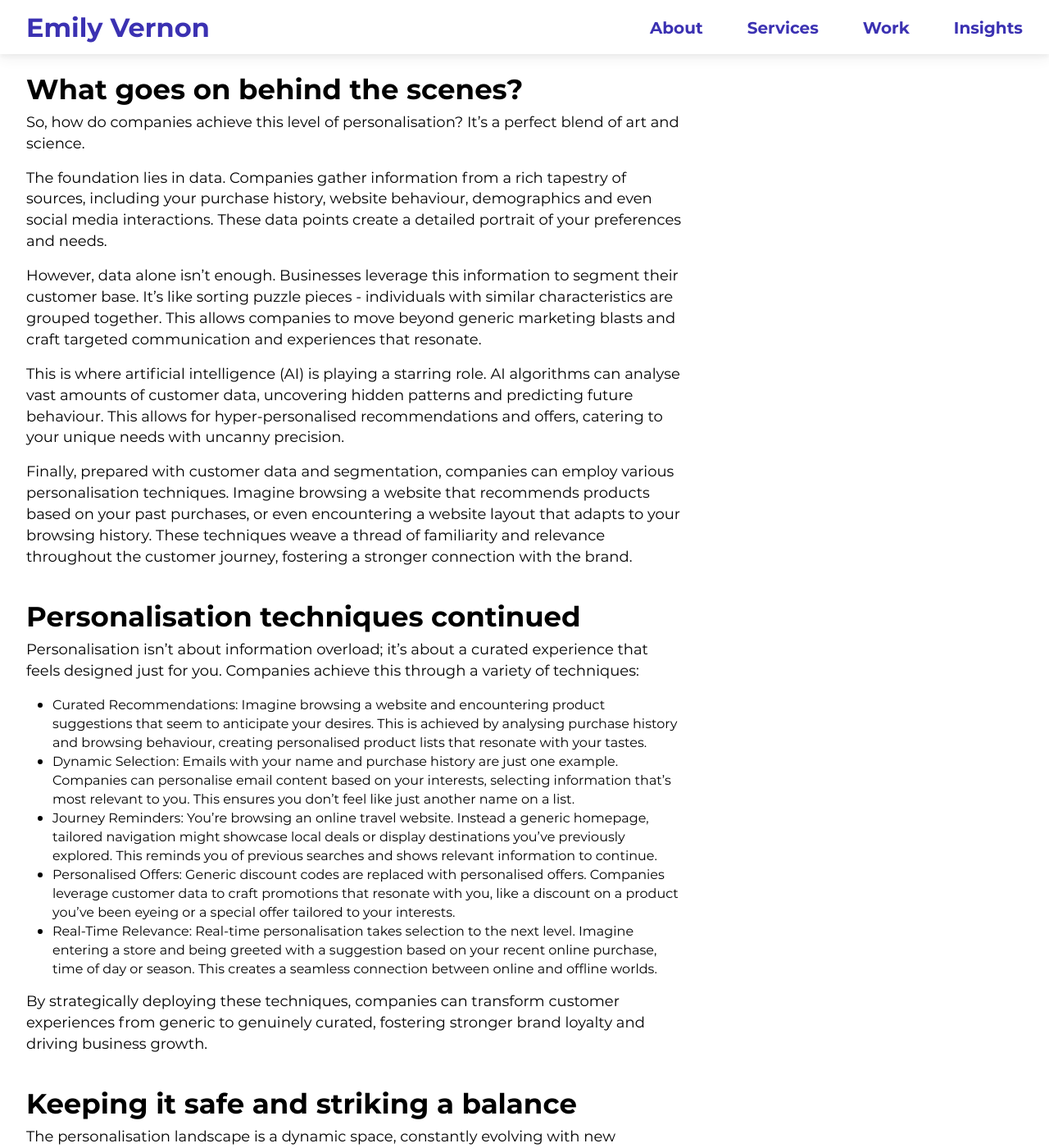
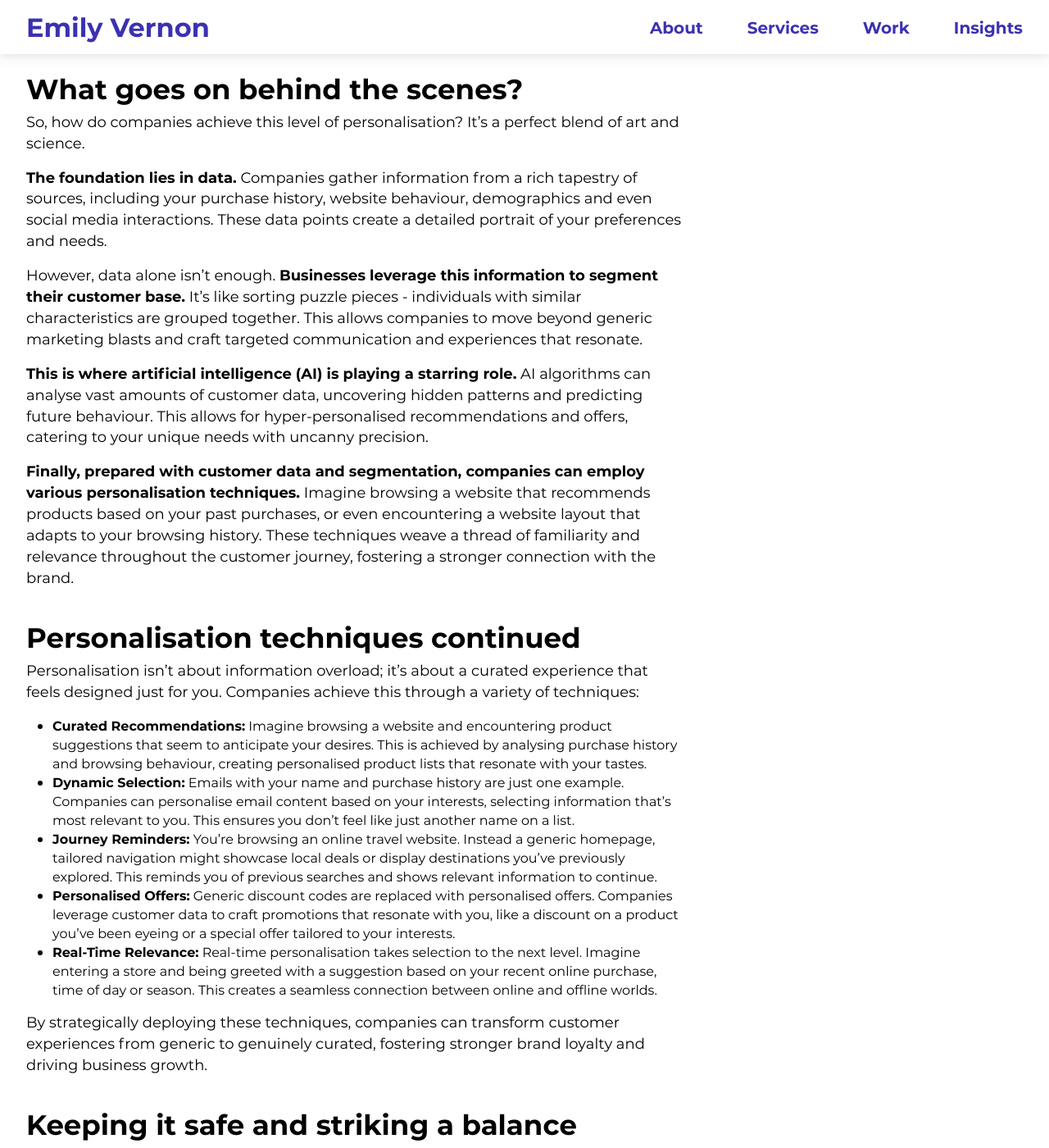
Before and after one commit to emilygv/emilyvernon.com, a Jekyll site: the page built from _posts/2023-02-04-demystifying-personalisation-in-customer-experience.md, in a window 1280 px wide and 1400 px high, scrolled down 1581 px. Shown: the whole window at 82% size. Built offline with Jekyll 4.4.1, drawn with Linux system fonts in a browser that asks for light colours; some of the changed text lies outside the part shown.

Commit message:
Update 2023-02-04-demystifying-personalisation-in-customer-experience.md

```diff
--- a/_posts/2023-02-04-demystifying-personalisation-in-customer-experience.md
+++ b/_posts/2023-02-04-demystifying-personalisation-in-customer-experience.md
@@ -19,47 +19,47 @@ But what exactly is personalisation, and how can businesses leverage it effectiv
 
 ## Why personalisation matters
 
-Personalisation isn't just a fad - it's a necessity. 71% of consumers expect companies to personalise their interactions, according to a study by McKinsey & Company. In a world overflowing with choices, customers gravitate towards brands that understand their needs and preferences.
+Personalisation isn't just a fad - it's a necessity. **71% of consumers expect companies to personalise their interactions, according to a study by McKinsey & Company.** In a world overflowing with choices, customers gravitate towards brands that understand their needs and preferences.
 
-Personalisation fosters a sense of connection, leading to increased satisfaction, loyalty and ultimately revenue. Studies show that personalisation can boost sales conversions by up to 80% and lift customer lifetime value by as much as 10% according to Epsilon and Accenture respectively.
+Personalisation fosters a sense of connection, leading to increased satisfaction, loyalty and ultimately revenue. Studies show that **personalisation can boost sales conversions by up to 80% and lift customer lifetime value by as much as 10%** according to Epsilon and Accenture respectively.
 
 Let's move beyond theory and dive into concrete examples of how companies are implementing personalisation:
 
-* Netflix: The streaming giant is a masterclass in personalisation. From suggesting shows based on your watch history to creating personalised profiles, Netflix tailors the entire user experience.
-* Spotify: Ever notice how Spotify's "Discover Weekly" playlists feel eerily on point? That's personalisation at work. Spotify analyses your listening habits and curates playlists filled with music you'll likely enjoy.
-* Sephora: Sephora's Beauty Insider program is a goldmine of personalised recommendations. By collecting data on past purchases and browsing behaviour, Sephora suggests products that align with your beauty needs.
+* **Netflix:** The streaming giant is a masterclass in personalisation. From suggesting shows based on your watch history to creating personalised profiles, Netflix tailors the entire user experience.
+* **Spotify:** Ever notice how Spotify's "Discover Weekly" playlists feel eerily on point? That's personalisation at work. Spotify analyses your listening habits and curates playlists filled with music you'll likely enjoy.
+* **Sephora:** Sephora's Beauty Insider program is a goldmine of personalised recommendations. By collecting data on past purchases and browsing behaviour, Sephora suggests products that align with your beauty needs.
 
 ## What goes on behind the scenes?
 
 So, how do companies achieve this level of personalisation? It's a perfect blend of art and science.
 
-The foundation lies in data. Companies gather information from a rich tapestry of sources, including your purchase history, website behaviour, demographics and even social media interactions. These data points create a detailed portrait of your preferences and needs.
+**The foundation lies in data.** Companies gather information from a rich tapestry of sources, including your purchase history, website behaviour, demographics and even social media interactions. These data points create a detailed portrait of your preferences and needs.
 
-However, data alone isn't enough. Businesses leverage this information to segment their customer base. It's like sorting puzzle pieces - individuals with similar characteristics are grouped together. This allows companies to move beyond generic marketing blasts and craft targeted communication and experiences that resonate.
+However, data alone isn't enough. **Businesses leverage this information to segment their customer base.** It's like sorting puzzle pieces - individuals with similar characteristics are grouped together. This allows companies to move beyond generic marketing blasts and craft targeted communication and experiences that resonate.
 
-This is where artificial intelligence (AI) is playing a starring role. AI algorithms can analyse vast amounts of customer data, uncovering hidden patterns and predicting future behaviour. This allows for hyper-personalised recommendations and offers, catering to your unique needs with uncanny precision.
+**This is where artificial intelligence (AI) is playing a starring role.** AI algorithms can analyse vast amounts of customer data, uncovering hidden patterns and predicting future behaviour. This allows for hyper-personalised recommendations and offers, catering to your unique needs with uncanny precision.
 
-Finally, prepared with customer data and segmentation, companies can employ various personalisation techniques. Imagine browsing a website that recommends products based on your past purchases, or even encountering a website layout that adapts to your browsing history. These techniques weave a thread of familiarity and relevance throughout the customer journey, fostering a stronger connection with the brand.
+**Finally, prepared with customer data and segmentation, companies can employ various personalisation techniques.** Imagine browsing a website that recommends products based on your past purchases, or even encountering a website layout that adapts to your browsing history. These techniques weave a thread of familiarity and relevance throughout the customer journey, fostering a stronger connection with the brand.
 
 ## Personalisation techniques continued
 
 Personalisation isn't about information overload; it's about a curated experience that feels designed just for you. Companies achieve this through a variety of techniques:
 
-* Curated Recommendations: Imagine browsing a website and encountering product suggestions that seem to anticipate your desires. This is achieved by analysing purchase history and browsing behaviour, creating personalised product lists that resonate with your tastes.
-* Dynamic Selection: Emails with your name and purchase history are just one example. Companies can personalise email content based on your interests, selecting information that's most relevant to you. This ensures you don't feel like just another name on a list.
-* Journey Reminders: You’re browsing an online travel website. Instead a generic homepage, tailored navigation might showcase local deals or display destinations you've previously explored. This reminds you of previous searches and shows relevant information to continue.
-* Personalised Offers: Generic discount codes are replaced with personalised offers. Companies leverage customer data to craft promotions that resonate with you, like a discount on a product you've been eyeing or a special offer tailored to your interests.
-* Real-Time Relevance: Real-time personalisation takes selection to the next level. Imagine entering a store and being greeted with a suggestion based on your recent online purchase, time of day or season. This creates a seamless connection between online and offline worlds.
+* **Curated Recommendations:** Imagine browsing a website and encountering product suggestions that seem to anticipate your desires. This is achieved by analysing purchase history and browsing behaviour, creating personalised product lists that resonate with your tastes.
+* **Dynamic Selection:** Emails with your name and purchase history are just one example. Companies can personalise email content based on your interests, selecting information that's most relevant to you. This ensures you don't feel like just another name on a list.
+* **Journey Reminders:** You’re browsing an online travel website. Instead a generic homepage, tailored navigation might showcase local deals or display destinations you've previously explored. This reminds you of previous searches and shows relevant information to continue.
+* **Personalised Offers:** Generic discount codes are replaced with personalised offers. Companies leverage customer data to craft promotions that resonate with you, like a discount on a product you've been eyeing or a special offer tailored to your interests.
+* **Real-Time Relevance:** Real-time personalisation takes selection to the next level. Imagine entering a store and being greeted with a suggestion based on your recent online purchase, time of day or season. This creates a seamless connection between online and offline worlds.
 
 By strategically deploying these techniques, companies can transform customer experiences from generic to genuinely curated, fostering stronger brand loyalty and driving business growth.
 
 ## Keeping it safe and striking a balance
 
-The personalisation landscape is a dynamic space, constantly evolving with new approaches. Companies are venturing beyond the basics to craft immersive experiences, but with great personalisation comes great responsibility. Customer privacy concerns are paramount.
+The personalisation landscape is a dynamic space, constantly evolving with new approaches. Companies are venturing beyond the basics to craft immersive experiences, but with great personalisation comes great responsibility. **Customer privacy concerns are paramount.**
 
-To navigate this tightrope, companies must prioritise transparency. Be upfront about what data is collected and how it's used. This fosters trust and empowers customers to make informed decisions. Furthermore, provide clear opt-out options for those who prefer a less personalised experience.
+To navigate this tightrope, companies must prioritise transparency. **Be upfront about what data is collected and how it's used.** This fosters trust and empowers customers to make informed decisions. Furthermore, provide clear opt-out options for those who prefer a less personalised experience.
 
-Finally, robust data security measures are essential. Implement strong encryption protocols and access controls to safeguard customer information. By striking this balance between personalisation and privacy, businesses can build trust and forge deeper connections with their customers. This ensures a future where personalisation feels less intrusive and more like a valuable service.
+**Finally, robust data security measures are essential.** Implement strong encryption protocols and access controls to safeguard customer information. By striking this balance between personalisation and privacy, businesses can build trust and forge deeper connections with their customers. This ensures a future where personalisation feels less intrusive and more like a valuable service.
 
 ## Conclusion
 
@@ -67,8 +67,8 @@ Personalisation is an ongoing journey, not a one-time fix. Start small with cura
 
 ## Let’s summarise
 
-- Aligning teams with the creative briefs is a key collaboration point
-- More intense sessions cross-team might be needed throughout the process
-- Clarify type and timing of feedback, especially when work is more conceptual
-- Ask clarifying questions around feedback to better understand it
-- Documenting feedback is helpful as a reference
+- Personalization is key in today's customer-driven market
+- Companies use data, segmentation and AI to personalise experiences
+- There are multiple techniques to personalise the journey
+- Balancing personalisation with privacy is crucial and requires transparency
+- Start small and see it as continual improvement
```
